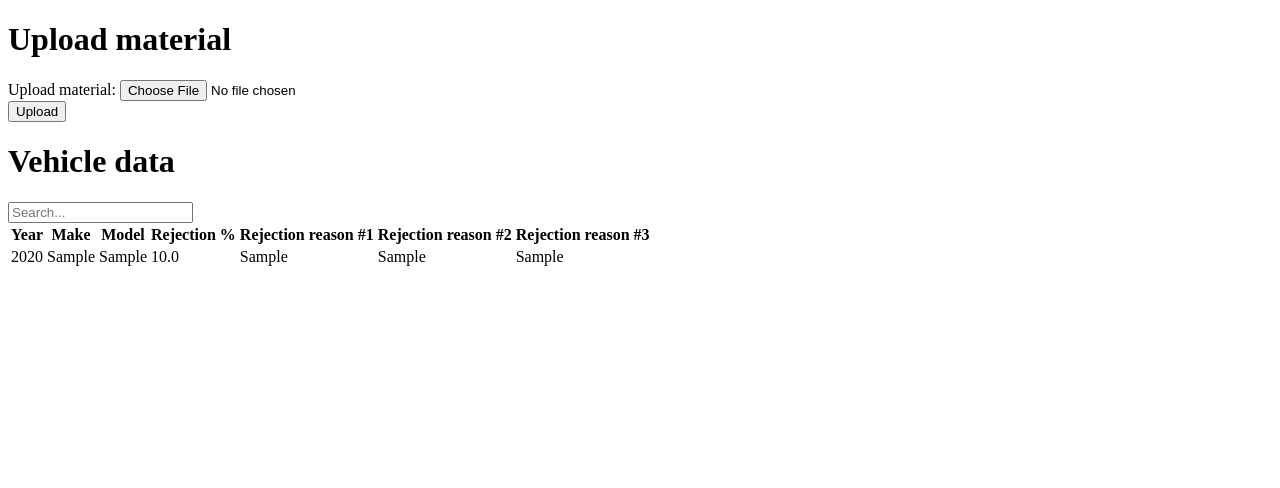
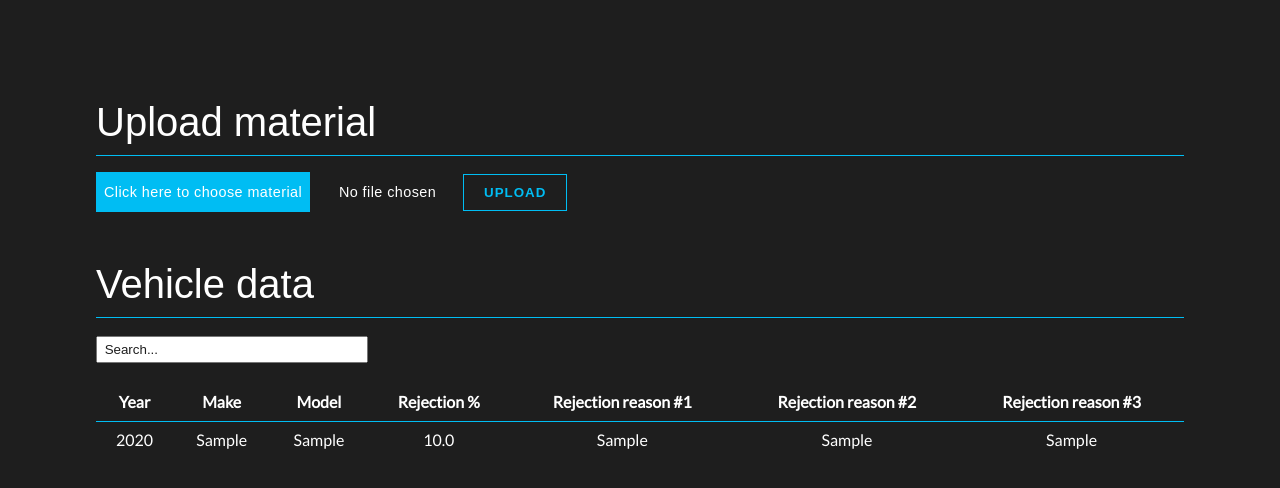
Before and after one commit to elessartech/bluugo-assignment, a Flask app: page / in a window 1280 px wide. Shown: the top 488 px of the page. Run offline with Flask 3, Linux system fonts and the light colour scheme; tables that the repository leaves empty hold one stand-in row (values such as "Sample post"); some libraries are stand-ins or nearby versions; some web fonts are replaced.

Commit message:
visual completed

```diff
--- /dev/null
+++ b/static/css/hover.css
@@ -0,0 +1,39 @@
+.hvr-sweep-to-top {
+    display: inline-block;
+    vertical-align: middle;
+    -webkit-transform: perspective(1px) translateZ(0);
+    transform: perspective(1px) translateZ(0);
+    box-shadow: 0 0 1px rgba(0, 0, 0, 0);
+    position: relative;
+    -webkit-transition-property: color;
+    transition-property: color;
+    -webkit-transition-duration: 0.3s;
+    transition-duration: 0.3s;
+  }
+  .hvr-sweep-to-top:before {
+    content: "";
+    position: absolute;
+    z-index: -1;
+    top: 0;
+    left: 0;
+    right: 0;
+    bottom: 0;
+    background: #00bdf3;
+    -webkit-transform: scaleY(0);
+    transform: scaleY(0);
+    -webkit-transform-origin: 50% 100%;
+    transform-origin: 50% 100%;
+    -webkit-transition-property: transform;
+    transition-property: transform;
+    -webkit-transition-duration: 0.3s;
+    transition-duration: 0.3s;
+    -webkit-transition-timing-function: ease-out;
+    transition-timing-function: ease-out;
+  }
+  .hvr-sweep-to-top:hover, .hvr-sweep-to-top:focus, .hvr-sweep-to-top:active {
+    color: #1E1E1E;
+  }
+  .hvr-sweep-to-top:hover:before, .hvr-sweep-to-top:focus:before, .hvr-sweep-to-top:active:before {
+    -webkit-transform: scaleY(1);
+    transform: scaleY(1);
+  }
--- a/static/css/index.css
+++ b/static/css/index.css
@@ -1,5 +1,114 @@
+@import url(//db.onlinewebfonts.com/c/7b50cc294a705c6968947e1786ae546a?family=Komu+A);
+@import url('https://fonts.googleapis.com/css2?family=Lato&display=swap');
+@font-face {font-family: "Komu A"; src: url("//db.onlinewebfonts.com/t/7b50cc294a705c6968947e1786ae546a.eot"); src: url("//db.onlinewebfonts.com/t/7b50cc294a705c6968947e1786ae546a.eot?#iefix") format("embedded-opentype"), url("//db.onlinewebfonts.com/t/7b50cc294a705c6968947e1786ae546a.woff2") format("woff2"), url("//db.onlinewebfonts.com/t/7b50cc294a705c6968947e1786ae546a.woff") format("woff"), url("//db.onlinewebfonts.com/t/7b50cc294a705c6968947e1786ae546a.ttf") format("truetype"), url("//db.onlinewebfonts.com/t/7b50cc294a705c6968947e1786ae546a.svg#Komu A") format("svg"); }
+
 * {
     margin: 0;
     padding: 0;
     box-sizing: border-box;
 }
+
+body {
+    font-family: 'Lato', sans-serif;
+    color: white;
+    background-color: #1E1E1E;
+}
+
+main {
+    margin: 100px auto;
+    width: 85%;
+}
+
+.wrap h1 {
+    font-size: 2.5rem;
+    text-align: left;
+    margin-top: 50px;
+    padding-bottom: 10px;
+    border-bottom: 1px solid #00bdf3;
+    font-family: "Komu A", sans-serif;
+    font-weight: normal;
+}
+
+.wrap form {
+    font-size: 0.9rem;
+    line-height: 1.7em;
+    margin: 1.1em auto;
+    font-weight: 300;
+    letter-spacing: 0.03em;
+}
+
+.file-input-wrap {
+    display: flex;
+}
+
+.file-input-label {
+    display: inline-block;
+    background-color: #00bdf3;
+    color: white;
+    padding: 0.5rem;
+    font-family: sans-serif;
+    border-radius: 0;
+    cursor: pointer;
+    margin: auto 0;
+    max-width: 220px;
+}
+
+#file-chosen{
+    margin: auto 0 auto 2em;
+    font-family: sans-serif;
+}
+
+.file-input-submit {
+    margin: auto 0 auto 2em;
+    max-width: 135px;
+    font-style: normal;
+    text-transform: uppercase;
+    cursor: pointer;
+    border: 1px solid #00bdf3;
+    border-radius: 0;
+    padding: 10px 20px;
+    color: #00bdf3;
+    box-shadow: inset 0 0 0 0 #1E1E1E;
+    transition: 0.5s;
+    font-weight: bold;
+    letter-spacing: 1px;
+    text-decoration: none;
+    text-align: center;
+    display: inline-block;
+    background-color: #1E1E1E;
+}
+
+.searchbar-container {
+    margin: 1.1em auto;
+}
+
+#searchbar {
+    width: 25%;
+    height: 2em;
+    padding-left: 0.5em;
+}
+
+#searchbar::placeholder {
+    color: #1E1E1E;
+}
+
+table {
+    width: 100%;
+    border-collapse: collapse;
+}
+
+table td, table th {
+    padding: 8px;
+    text-align: center;
+}
+
+table tr:nth-child(even){background-color: #323232;}
+
+table th {
+    padding-top: 12px;
+    padding-bottom: 12px;
+    color: white;
+    border-bottom: 1px solid #00bdf3;
+    padding-bottom: 10px;
+
+}
--- a/static/js/index.js
+++ b/static/js/index.js
@@ -0,0 +1,25 @@
+window.onload = () => {
+    // js makes request to server carrying the inner content of the searchbar in order to filter the table view
+    const searchbar = document.querySelector('#searchbar')
+    searchbar.onkeyup = (event) => {
+        let searchbarVal = event.target.value
+        fetch("/filter?" +  new URLSearchParams({
+            searchbar_val: searchbarVal
+        }), {
+            method: "GET"
+        })
+        .then(response => {
+            return response.text();
+        })
+        .then(html => {
+            const tableBody = document.querySelector('#tableBody')
+            tableBody.innerHTML = html
+        })
+    }
+    // displaying the name of the file to be uploaded
+    const dataInput = document.querySelector('#data');
+    const fileChosen = document.querySelector('#file-chosen');
+    dataInput.onchange = () => {
+        fileChosen.textContent = dataInput.files[0].name
+    }
+}
--- a/templates/index.html
+++ b/templates/index.html
@@ -1,38 +1,25 @@
 {% extends "layout.html" %}
 
 {% block content %}
-    <script type = "text/javascript">
-        window.onload = () => {
-            const searchbar = document.querySelector('#searchbar')
-            searchbar.onkeyup = (event) => {
-                let searchbarVal = event.target.value
-                fetch("/filter?" +  new URLSearchParams({
-                    searchbar_val: searchbarVal
-                }), {
-                    method: "GET"
-                })
-                .then(response => {
-                    return response.text();
-                })
-                .then(html => {
-                    const tableBody = document.querySelector('#tableBody')
-                    tableBody.innerHTML = html
-                })
-            }
-        }
-    </script>
+    <section class="wrap">
         <h1>Upload material</h1>
         <form action="/data" role="form" method="post" enctype="multipart/form-data">
             <input type="hidden" name="csrf_token" value="{{ csrf_token() }}">
-        <span>
-            <label>Upload material:</label>
-            <input type="file" id="data" name="data" accept="application/json" />
-        </span>
-        <br>
-        <button type="submit">Upload</button>
+            <figure class="file-input-wrap">
+                <label class="file-input-label" for="data">Click here to choose material</label>
+                <span id="file-chosen">No file chosen</span>
+                <input type="file" id="data" name="data" accept="application/json" hidden />
+                <button class="file-input-submit hvr-sweep-to-top" type="submit">Upload</button>
+            </figure>
         </form>
+    </section>
+    <section class="wrap">
         <h1>Vehicle data</h1>
+        <figure class="searchbar-container">
             <input id="searchbar" type="text" placeholder="Search..."  />
+        </figure>
+    </section>
+    <section class="wrap">
         <table>
             <thead>
                 <tr>
@@ -73,4 +60,5 @@
                 {% endfor %}
             </tbody>
         </table>
+    </section>
 {% endblock %}
--- a/templates/layout.html
+++ b/templates/layout.html
@@ -4,6 +4,9 @@
     <meta charset="UTF-8">
     <meta http-equiv="X-UA-Compatible" content="IE=edge">
     <meta name="viewport" content="width=device-width, initial-scale=1.0">
+    <link href="//db.onlinewebfonts.com/c/7b50cc294a705c6968947e1786ae546a?family=Komu+A" rel="stylesheet" type="text/css"/>
+    <link href="{{url_for('static', filename='css/hover.css')}}" rel="stylesheet">
+    <link href="{{url_for('static', filename='css/index.css')}}" rel="stylesheet">
     <title>Bluugo Assignment</title>
 </head>
 <body>
@@ -12,5 +15,6 @@
 
         {% endblock %}
     </main>
+<script src="{{url_for('static', filename='js/index.js')}}"></script>
 </body>
 </html>
```
Lines whose indentation alone changed are shown as unchanged.
